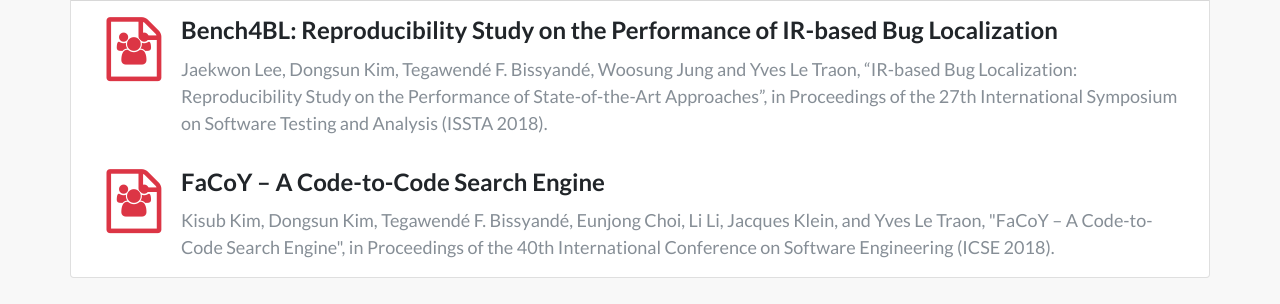
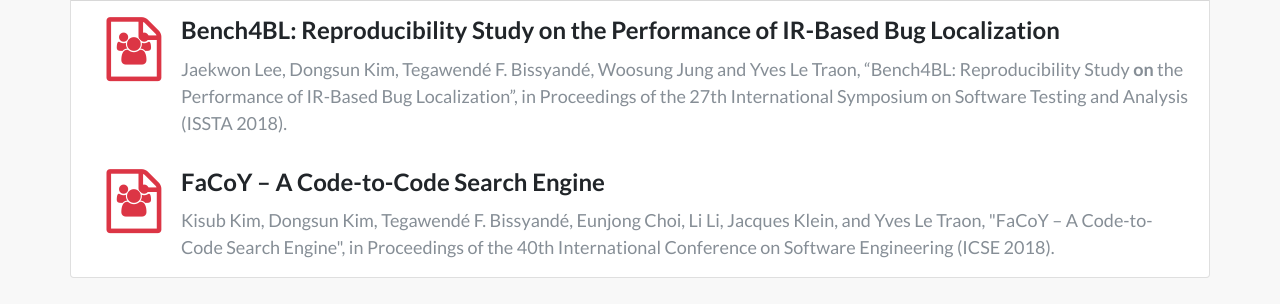
Before and after one commit to darkrsw/bughunter, a website: page publication.html in a window 1280 px wide. Shown: the part 429-733 px from the top of the page. Drawn offline with Linux system fonts and the light colour scheme.

Commit message:
updated IRBL paper.

```diff
--- a/publication.html
+++ b/publication.html
@@ -91,8 +91,8 @@
                                     </a>
                                 </div>
                                 <div class="media-body">
-                                    <h4 class="card-title">Bench4BL: Reproducibility Study on the Performance of IR-based Bug Localization</h4>
-                                    <p class="card-text lead text-muted">Jaekwon Lee, Dongsun Kim, Tegawendé F. Bissyandé, Woosung Jung and Yves Le Traon, “IR-based Bug Localization: Reproducibility Study on the Performance of State-of-the-Art Approaches”, in Proceedings of the 27th International Symposium on Software Testing and Analysis (ISSTA 2018).</p>
+                                    <h4 class="card-title">Bench4BL: Reproducibility Study on the Performance of IR-Based Bug Localization</h4>
+                                    <p class="card-text lead text-muted">Jaekwon Lee, Dongsun Kim, Tegawendé F. Bissyandé, Woosung Jung and Yves Le Traon, “Bench4BL: Reproducibility Study <b>on</b> the Performance of IR-Based Bug Localization”, in Proceedings of the 27th International Symposium on Software Testing and Analysis (ISSTA 2018).</p>
                                 </div>
                             </div>
                             <div class="media p-3">
```
Also changed, not shown: index.html (+1 -1 lines).
